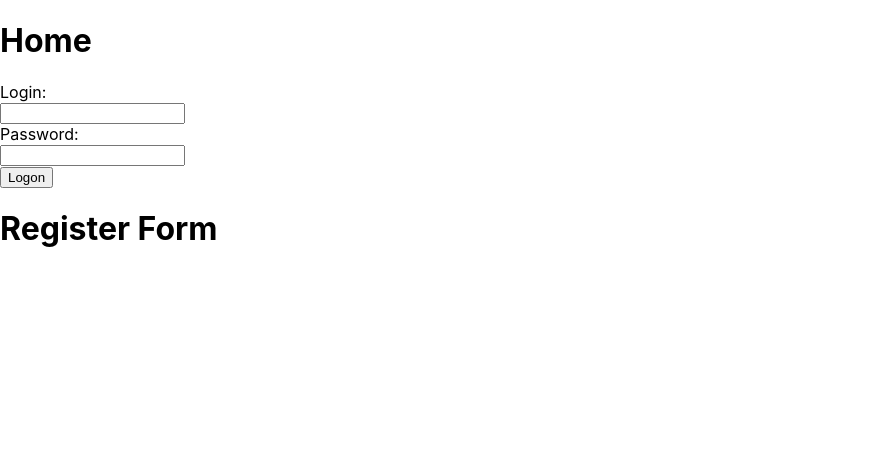
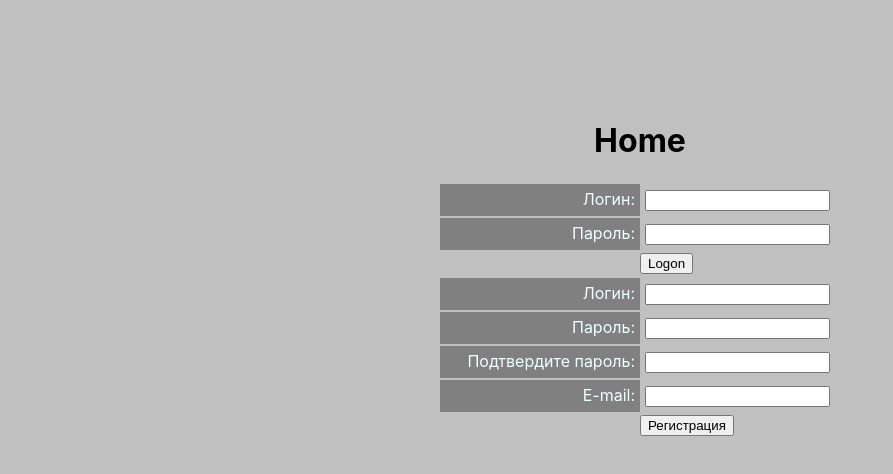
Before and after one commit to irynasavina/TestReactAndNodeJS, a React (Create React App) app in the folder 4_Register+ValidationForm/: page / in a window 1280 px wide. Shown: the top 474 px of the page, without its empty margins (0-893 px from the left). Built offline with nearby package versions, Linux system fonts and the light colour scheme; no server answers.

Commit message:
Regiser form - Промежуточный комит

```diff
--- a/4_Register+ValidationForm/src/App.css
+++ b/4_Register+ValidationForm/src/App.css
@@ -0,0 +1,9 @@
+div.App {
+    width: 100%;
+    height: 100%;
+    position: absolute;
+    top: 0;
+    left: 0;
+    overflow: auto;
+    background-color: silver;
+}
--- /dev/null
+++ b/4_Register+ValidationForm/src/components/controls/textInput.js
@@ -0,0 +1,32 @@
+import React, { Component } from 'react';
+
+import '../style.css';
+
+export default class textInput extends Component {
+    state = {
+        value: this.props.value
+    }
+
+    constructor(props) {
+        super(props);
+
+        this.changeHandler = this.changeHandler.bind(this);
+      }
+
+    changeHandler = (event) => {
+        let v = event.target.value;
+        this.setState({ value: v });
+        if (this.props.onChangeValue) {
+            this.props.onChangeValue(v);
+        }
+    }
+
+    render() {
+        return (
+            <div className="row">
+                <div className="caption">{this.props.caption}:</div>
+                <div className="control"><input type={this.props.type} value={this.state.value || ''} onChange={this.changeHandler}/></div>
+            </div>
+        );
+    }
+}
--- a/4_Register+ValidationForm/src/components/login.css
+++ /dev/null
@@ -1,7 +0,0 @@
-.error {
-    color: red;
-}
-
-.success {
-    color: limegreen;
-}
--- a/4_Register+ValidationForm/src/components/login.js
+++ b/4_Register+ValidationForm/src/components/login.js
@@ -2,7 +2,8 @@ import React, { Component } from 'react';
 import Cookies from 'universal-cookie';
 
 import Ajax from '../utils/ajax';
-import '../components/login.css';
+import TextInput from '../components/controls/textInput';
+import '../components/style.css';
 
 export default class login extends Component {
     state = {
@@ -12,12 +13,14 @@ export default class login extends Component {
         message: ""
     }
 
-    changeLogin = (event) => {
-        this.setState({ login: event.target.value });
+    changeLogin = (value) => {
+        console.log(value);
+        this.setState({ login: value });
     }
 
-    changePassword = (event) => {
-        this.setState({ password: event.target.value });
+    changePassword = (value) => {
+        console.log(value);
+        this.setState({ password: value });
     }
 
     logonPost = async () => {
@@ -46,14 +49,11 @@ export default class login extends Component {
         return (
         <div>
             <div>{authorizedStatus}</div>
-            <div>
-                <label>Login:<br/><input type="text" value={this.state.login} onChange={this.changeLogin}/></label>
-            </div>
-            <div>
-                <label>Password:<br/><input type="password" value={this.state.password} onChange={this.changePassword}/></label>
-            </div>
-            <div>
-                <input type="button" value="Logon" onClick={this.logonPost}/>
+            <TextInput type="text" caption="Логин" onChangeValue={this.changeLogin}/>
+            <TextInput type="pasword" caption="Пароль" onChangeValue={this.changePassword}/>
+            <div className="row">
+                <div></div>
+                <div><input type="button" value="Logon" onClick={this.logonPost}/></div>
             </div>
         </div>
         )
--- a/4_Register+ValidationForm/src/components/registerForm.js
+++ b/4_Register+ValidationForm/src/components/registerForm.js
@@ -1,9 +1,21 @@
 import React, { Component } from 'react';
+
+import TextInput from '../components/controls/textInput';
+import '../components/style.css';
 
 export default class registerForm extends Component {
     render() {
         return (
-            <h1>Register Form</h1>
+            <div className="form">
+                <TextInput caption="Логин" type="text"/>
+                <TextInput caption="Пароль" type="password"/>
+                <TextInput caption="Подтвердите пароль" type="password"/>
+                <TextInput caption="E-mail" type="email"/>
+                <div className="row">
+                    <div></div>
+                    <div><input type="button" value="Регистрация"/></div>
+                </div>
+            </div>
         );
     }
 }
--- /dev/null
+++ b/4_Register+ValidationForm/src/components/style.css
@@ -0,0 +1,24 @@
+div.row {
+    display: grid;
+    grid-template-columns: 200px 200px;
+    margin: 2px;
+}
+
+
+div.caption, div.control {
+    padding: 5px 5px;
+}
+
+div.caption {
+    background-color: gray;
+    color: azure;
+    text-align: right;
+}
+
+.error {
+    color: red;
+}
+
+.success {
+    color: limegreen;
+}
--- /dev/null
+++ b/4_Register+ValidationForm/src/home/home.css
@@ -0,0 +1,15 @@
+div.home {
+    width: 100%;
+    height: 100%;
+    margin-top: 100px;
+    display: flex;
+    align-items: center;
+    align-content: center;
+    justify-content: flex-start;
+    overflow: auto;
+    flex-direction: column;
+}
+
+div.block {
+    display: block;
+}
--- a/4_Register+ValidationForm/src/home/home.js
+++ b/4_Register+ValidationForm/src/home/home.js
@@ -4,6 +4,8 @@ import RegisterForm from '../components/registerForm';
 import Roles from '../utils/roles';
 import Ajax from '../utils/ajax';
 import Session from '../utils/session';
+
+import '../home/home.css';
 
 class Home extends Component {
     state = {
@@ -43,7 +45,7 @@ class Home extends Component {
             logout = (<input type="button" value="Logout" onClick={this.logoutHandler}/>);
         }
         return (
-            <div>
+            <div className="home">
                 <h1>Home</h1>
                 {login}
                 {registerForm}
```
Also changed, not shown: 1 other file (tests, documents, lock files or other folders).
